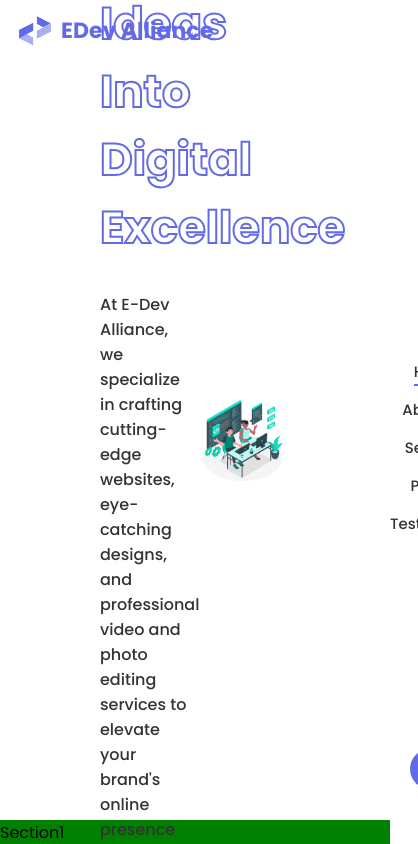
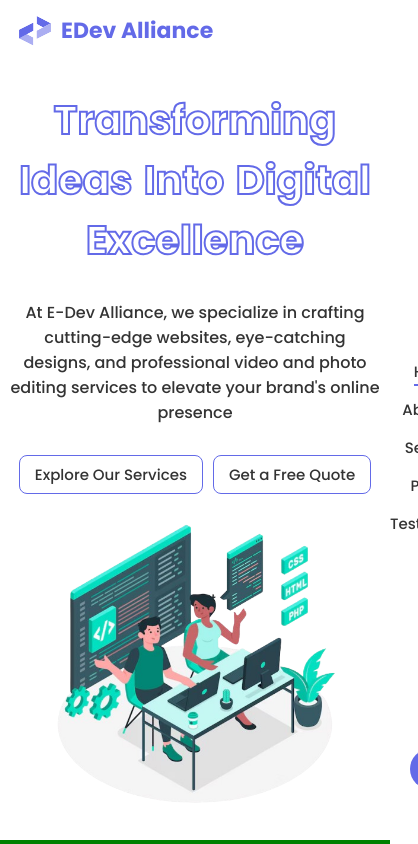
Before and after one commit to muhammad-jasim-m/EDev-Alliance, a React (Create React App) app: page / in a window 390 px wide. Shown: the top 844 px of the page, 418 px wide, since content can reach past the window. Built offline with nearby package versions, Linux system fonts and the light colour scheme; some icons are missing.

Commit message:
section one

```diff
--- a/src/components/section1/Section1.css
+++ b/src/components/section1/Section1.css
@@ -57,3 +57,42 @@ align-items: center;
 .oneright img{
    width: 90%;
 }
+
+
+@media(max-width:768px){
+    .onemain{
+        padding-inline: 20px;
+    }
+    .onehearding{
+font-size: 40px;
+    }
+    .oneright img{
+        width: 80%;
+    }
+}
+
+@media(max-width:430px){
+    .onemain{
+        padding-inline: 10px;
+        flex-direction: column;
+        height: auto;
+        gap: 20px;
+        padding-block: 30px;
+    }
+    .oneleft{
+width: 100%;
+text-align: center;
+    }
+    .oneright{
+        width: 100%;
+    }
+    .onehearding{
+font-size: 40px;
+    }
+    .oneright img{
+        width: 80%;
+    }
+    .oneleft div:nth-of-type(3){
+        justify-content: center;
+    }
+}
```
